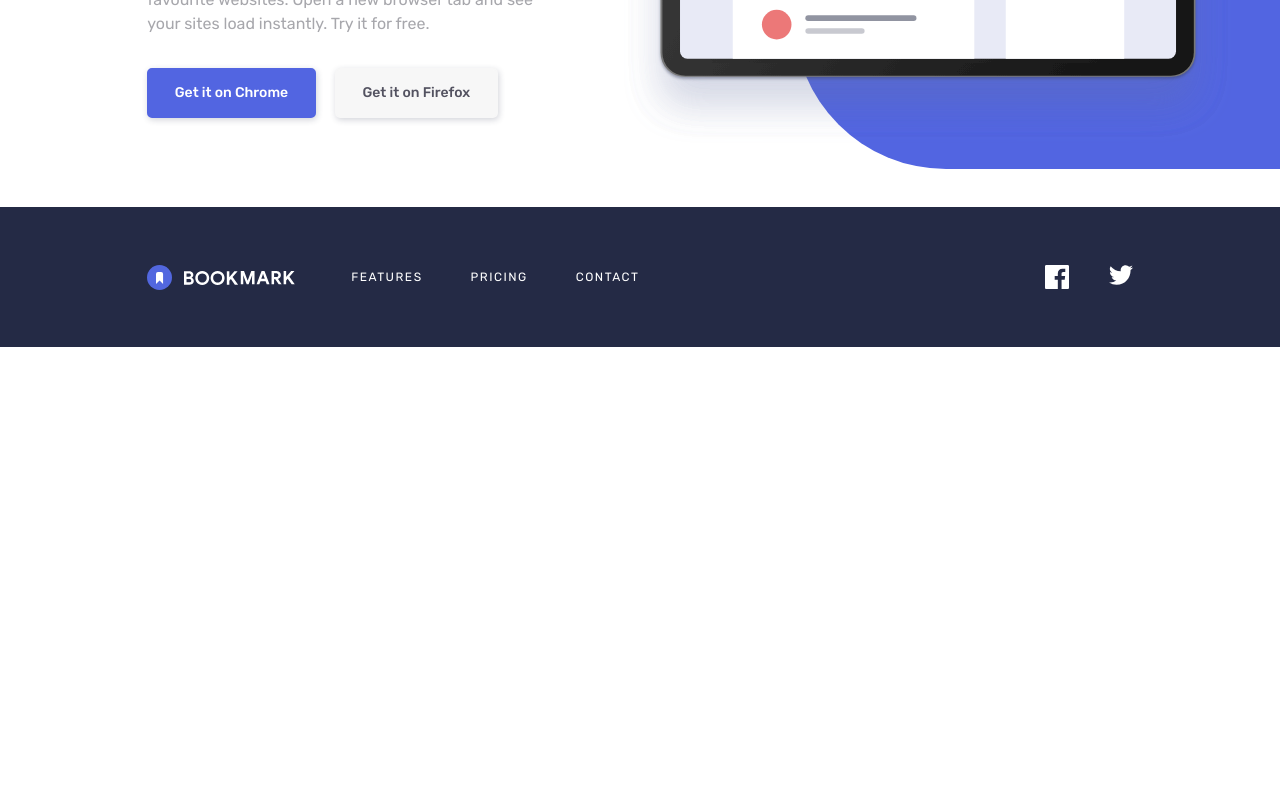
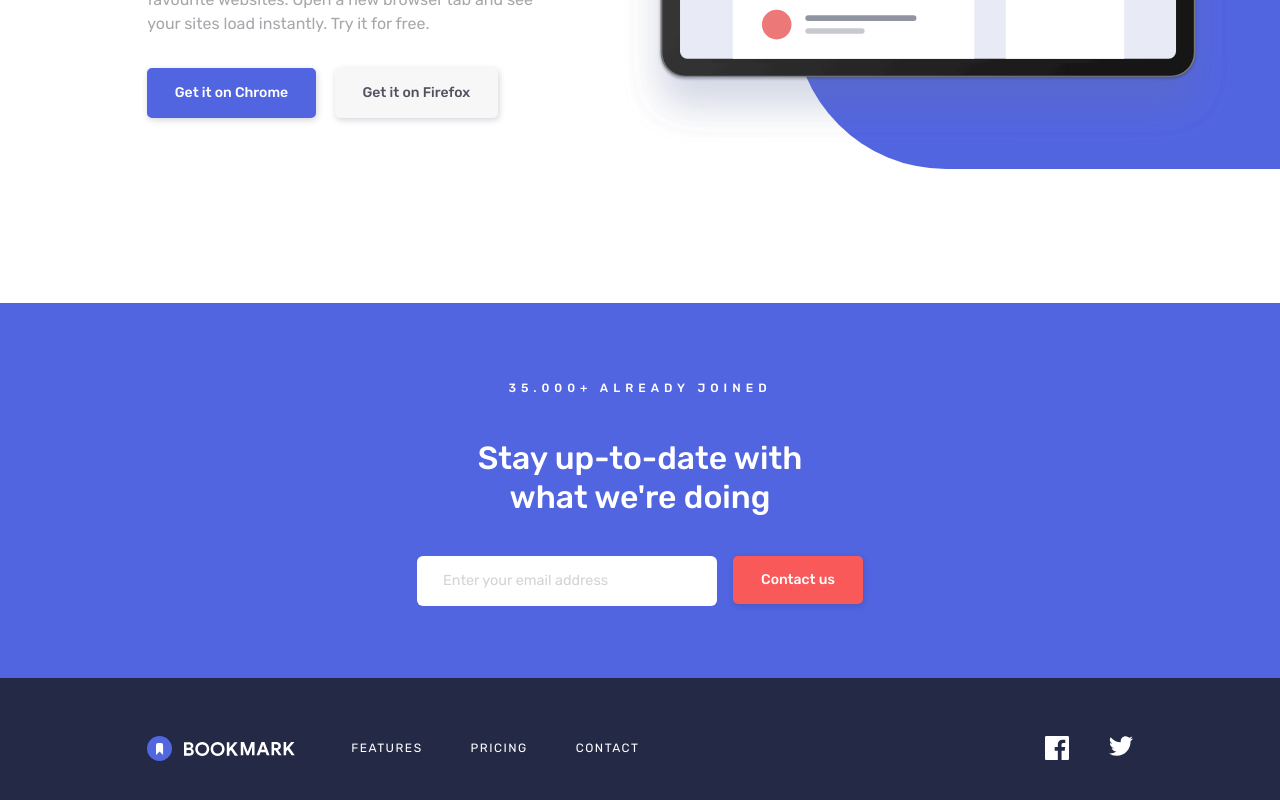
Before and after one commit to H3llynx/5.Bookmark-React, a React (Vite) app: page / in a window 1280 px wide. Shown: the part 716-1516 px from the top of the page. Before the commit the page ends 1063 px from the top, so only its background shows below. Built offline with nearby package versions, Linux system fonts and the light colour scheme.

Commit message:
feat/added newsletter section component

```diff
--- /dev/null
+++ b/src/components/organisms/NewsletterSection.tsx
@@ -0,0 +1,14 @@
+import { Form } from "../molecules/Form"
+
+export function NewsletterSection() {
+
+    return (
+        <section id="newsletter" className="w-full m-auto py-4.5 mt-6 bg-blue text-center">
+            <span className="text-white uppercase font-medium text-xs tracking-[5px]">35.000+ already joined</span>
+            <h2 className="text-white w-[80vw] m-auto md:max-w-[30vw] mt-0.5 mb-2 md:my-2.5">
+                Stay up-to-date with what we're doing
+            </h2>
+            <Form />
+        </section>
+    )
+}
--- a/src/pages/HomePage.tsx
+++ b/src/pages/HomePage.tsx
@@ -1,6 +1,7 @@
 import { Footer } from "../components/organisms/Footer"
 import { Header } from "../components/organisms/Header"
 import { HeroSection } from "../components/organisms/HeroSection"
+import { NewsletterSection } from "../components/organisms/NewsletterSection"
 
 export function HomePage() {
 
@@ -8,6 +9,7 @@ export function HomePage() {
         <>
             <Header />
             <HeroSection />
+            <NewsletterSection />
             <Footer />
         </>
     )
```
